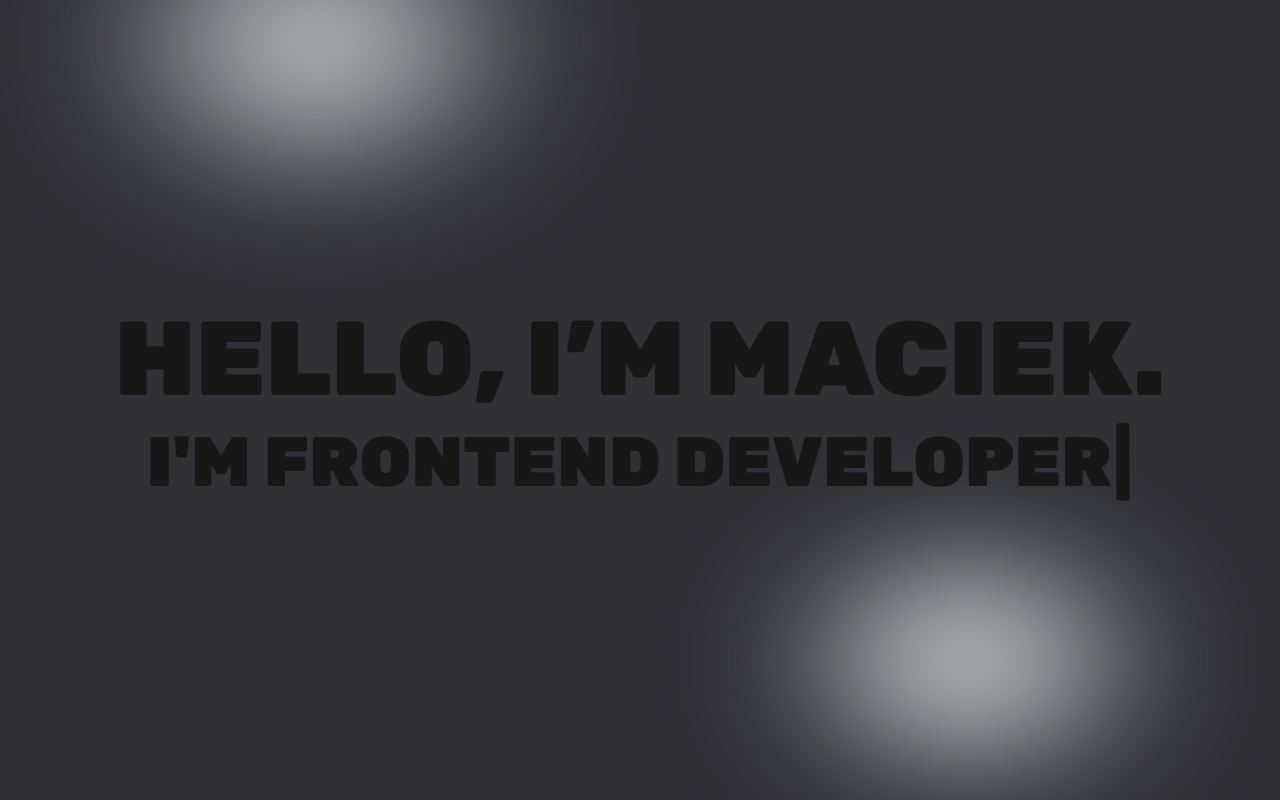
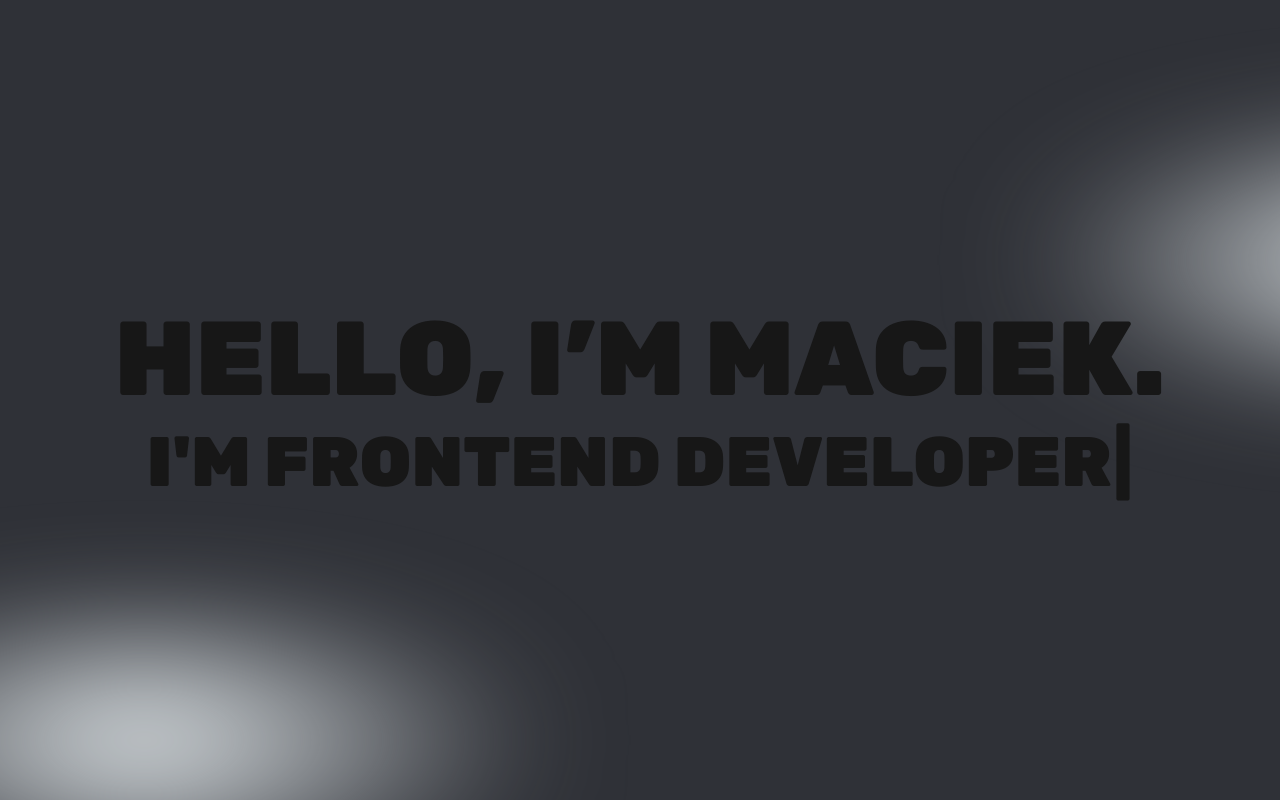
Before and after one commit to Mattias988/MKorsakowsky-V2, a Next.js app in the folder frontend/: page / in a window 1280 px wide. Built offline with nearby package versions, Linux system fonts and the light colour scheme.

Commit message:
change position of blobs

```diff
--- a/frontend/src/components/BackgroundBlobs/backgroundBlobs.module.scss
+++ b/frontend/src/components/BackgroundBlobs/backgroundBlobs.module.scss
@@ -11,7 +11,7 @@
 
   .blob {
     position: absolute;
-    width: 400px;
+    width: 800px;
     height: 200px;
     background: radial-gradient(circle, variables.$color-primary, transparent);
     filter: blur(60px);
@@ -22,8 +22,15 @@
   .second {
     background: radial-gradient(circle, variables.$color-primary, transparent);
     animation-delay: 10s;
-    top: 70%;
-    left: 60%;
+    top: 20%;
+    left: 80%;
+  }
+
+  .first {
+    background: radial-gradient(circle, variables.$color-primary, transparent);
+    animation-delay: 10s;
+    top: 80%;
+    left: -20%;
   }
 }
 
--- a/frontend/src/components/BackgroundBlobs/backgroundBlobs.tsx
+++ b/frontend/src/components/BackgroundBlobs/backgroundBlobs.tsx
@@ -3,7 +3,7 @@ import styles from "./backgroundBlobs.module.scss";
 export default function BackgroundBlobs() {
     return (
         <div className={styles.backgroundBlobs}>
-            <div className={styles.blob} />
+            <div className={`${styles.blob} ${styles.first}`} />
             <div className={`${styles.blob} ${styles.second}`} />
         </div>
     );
```
